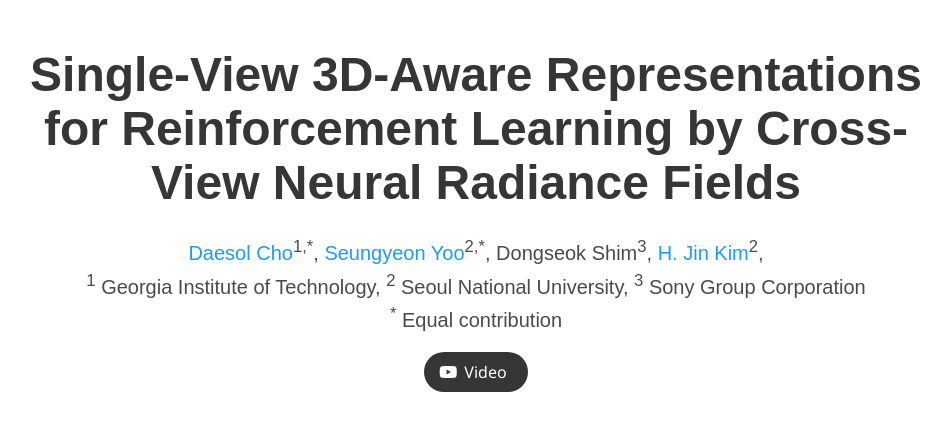
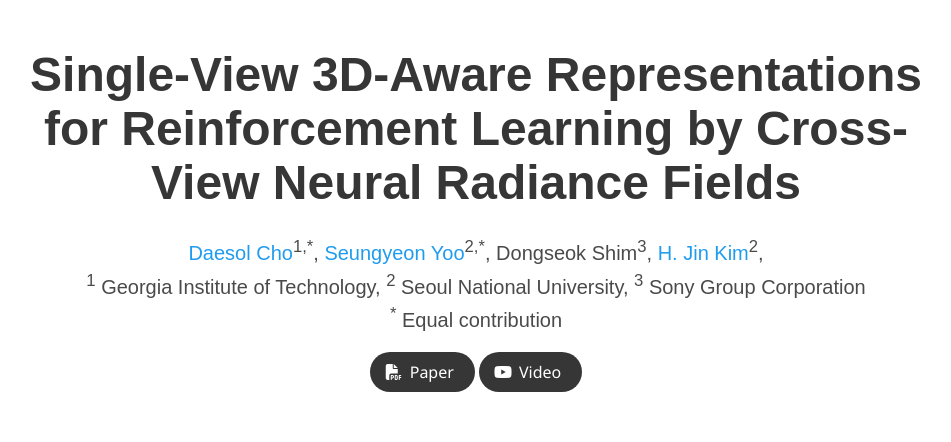
Before and after one commit to SinCro-RAL/SinCro-RAL.github.io, a plain HTML site: page index.html in a window 1280 px wide. Shown: the top 442 px of the page, without its empty margins (164-1115 px from the left). Drawn offline with nearby package versions, Linux system fonts and the light colour scheme; some icons are missing; a web font is replaced by a local one.

Commit message:
add paper link

```diff
--- a/index.html
+++ b/index.html
@@ -70,8 +70,8 @@
           <div class="column has-text-centered">
             <div class="publication-links">
               <!-- PDF Link. -->
-              <!-- <span class="link-block">
-                <a href="https://arxiv.org/pdf/2011.12948"
+              <span class="link-block">
+                <a href="https://ieeexplore.ieee.org/document/11180891"
                    class="external-link button is-normal is-rounded is-dark">
                   <span class="icon">
                       <i class="fas fa-file-pdf"></i>
@@ -79,15 +79,6 @@
                   <span>Paper</span>
                 </a>
               </span>
-              <span class="link-block">
-                <a href="https://arxiv.org/abs/2011.12948"
-                   class="external-link button is-normal is-rounded is-dark">
-                  <span class="icon">
-                      <i class="ai ai-arxiv"></i>
-                  </span>
-                  <span>arXiv</span>
-                </a>
-              </span> -->
               <!-- Video Link. -->
               <span class="link-block">
                 <a href="https://www.youtube.com/watch?v=Q1QAKt0e9DY"
```
